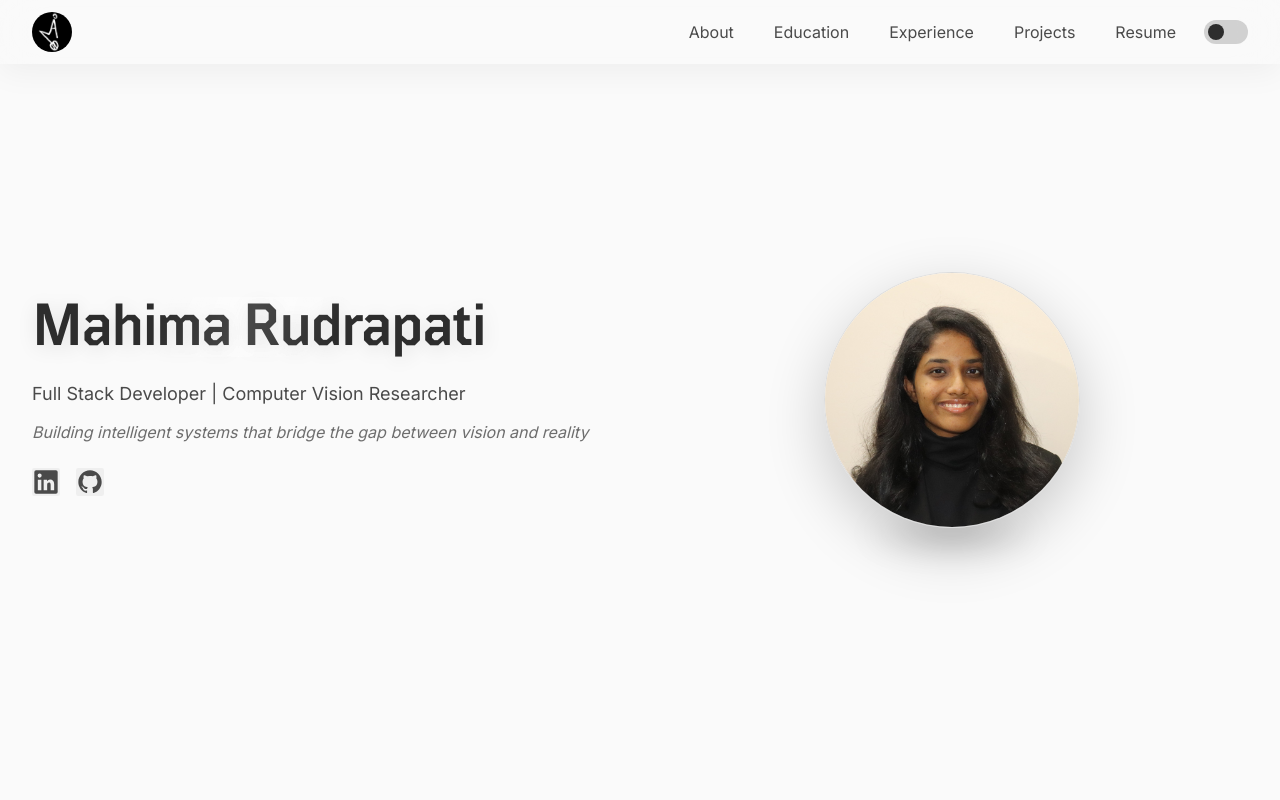
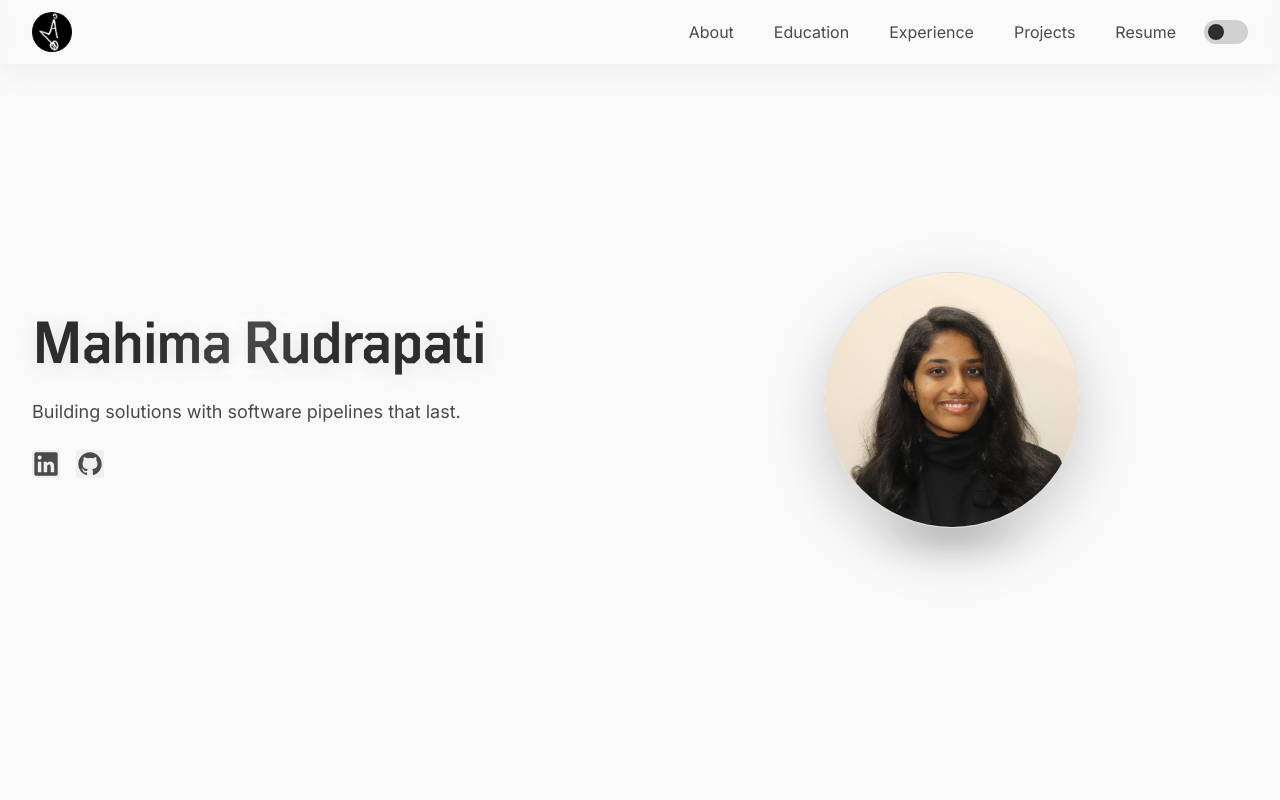
Before and after one commit to blanklavender/my-portfolio, a React (Vite) app: page / in a window 1280 px wide. Shown: the top 800 px of the page. Built offline with nearby package versions, Linux system fonts and the light colour scheme.

Commit message:
updated tag line

```diff
--- a/index.html
+++ b/index.html
@@ -8,7 +8,7 @@
     <link rel="preconnect" href="https://fonts.googleapis.com">
     <link rel="preconnect" href="https://fonts.gstatic.com" crossorigin>
     <link href="https://fonts.googleapis.com/css2?family=Playfair+Display:wght@700;900&family=Inter:wght@300;400;600;700&display=swap" rel="stylesheet">
-    <title>Mahima Rudrapati — Portfolio</title>
+    <title>Mahima Rudrapati</title>
   </head>
   <body>
     <div id="root"></div>
--- a/src/components/Hero.tsx
+++ b/src/components/Hero.tsx
@@ -14,11 +14,11 @@ const Hero = () => {
               <span className="name-levitate">Mahima Rudrapati</span>
             </h1>
             <p className="mt-4 text-base sm:text-lg max-w-xl" style={{color: 'var(--text-secondary)'}}>
-              Full Stack Developer | Computer Vision Researcher
+              Building solutions with software pipelines that last.
             </p>
-            <p className="mt-3 text-sm sm:text-base max-w-xl italic" style={{color: 'var(--text-secondary)', opacity: 0.8}}>
-              Building intelligent systems that bridge the gap between vision and reality
-            </p>
+            {/* <p className="mt-3 text-sm sm:text-base max-w-xl italic" style={{color: 'var(--text-secondary)', opacity: 0.8}}>
+              Grind and Code efficiently
+            </p> */}
 
             <div className="mt-6 flex items-center space-x-4">
               <a className="icon-btn hover:opacity-80 transition-all hover:scale-110" href="https://linkedin.com/in/mahima-rudrapati" target="_blank" rel="noopener noreferrer" aria-label="LinkedIn" style={{color: 'var(--accent-silver)'}}>
```
